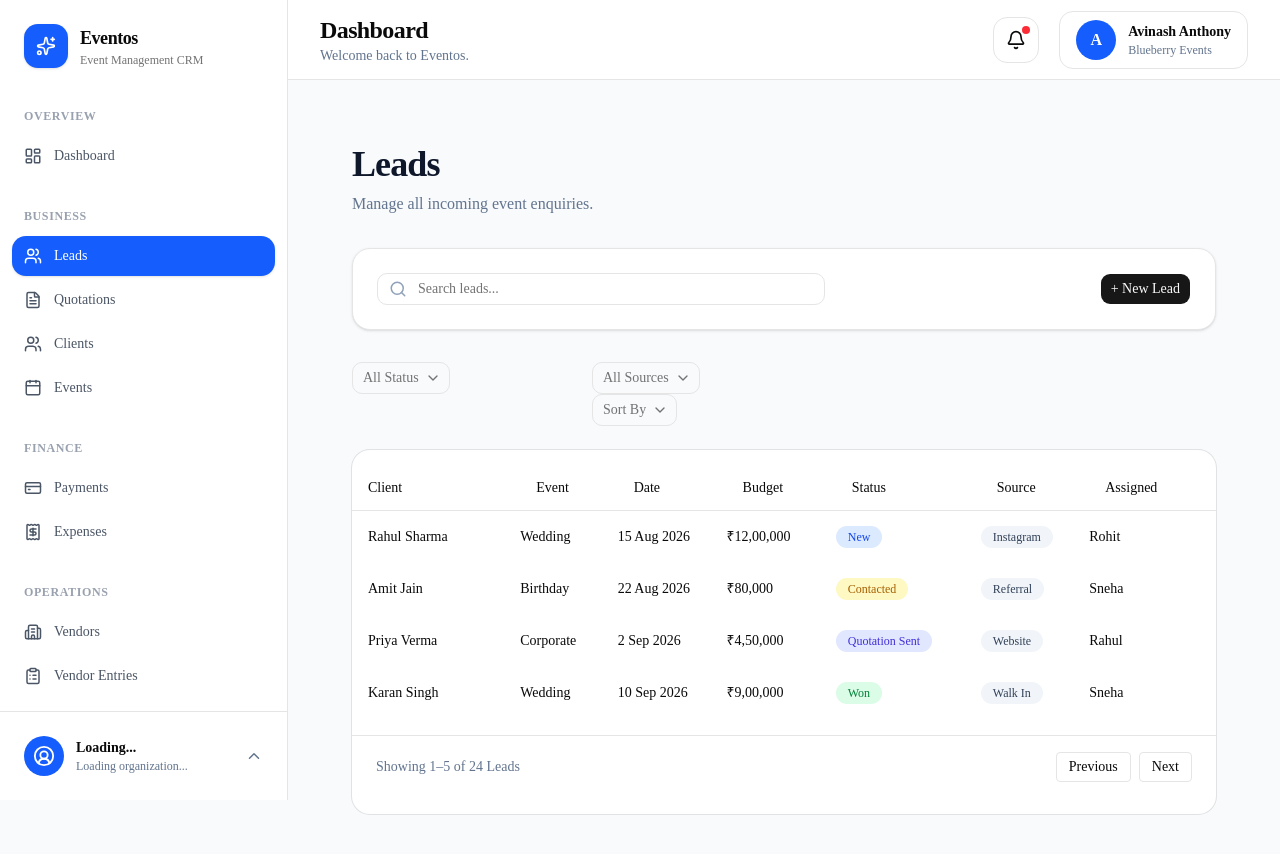
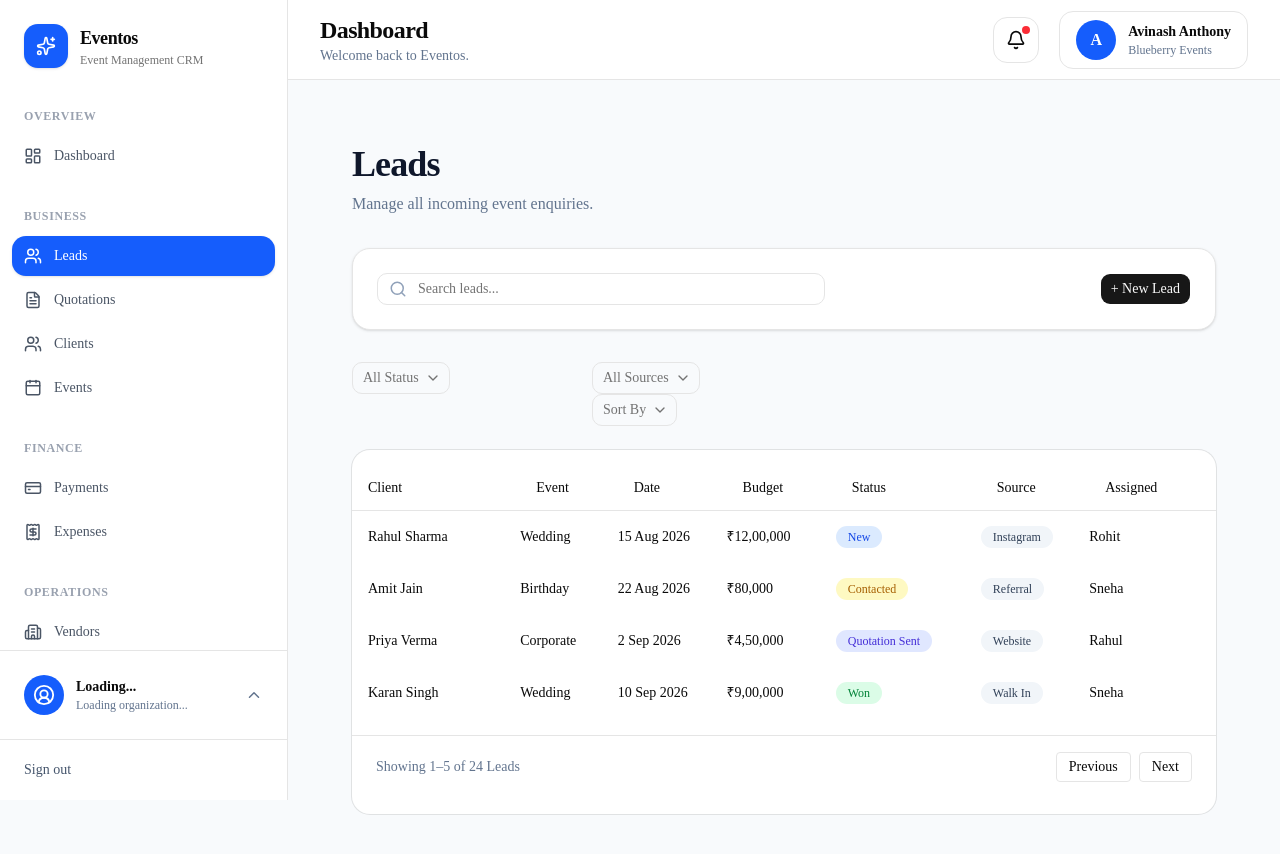
Before and after one commit to rohananthony2451-netizen/blueberry-crm, a Next.js app: page /leads in a window 1280 px wide. Shown: the top 854 px of the page. Built offline with nearby package versions, Linux system fonts and the light colour scheme.

Commit message:
feat: add logout flow

```diff
--- a/components/layout/AppShell.tsx
+++ b/components/layout/AppShell.tsx
@@ -2,6 +2,7 @@ import { ReactNode } from "react";
 
 import Sidebar from "./Sidebar";
 import Header from "./Header";
+
 
 interface AppShellProps {
   children: ReactNode;
--- a/components/layout/Sidebar.tsx
+++ b/components/layout/Sidebar.tsx
@@ -3,6 +3,7 @@
 import Logo from "./Logo";
 import Navigation from "./Navigation";
 import UserProfile from "./UserProfile";
+import LogoutButton from "@/components/shared/LogoutButton";
 
 export default function Sidebar() {
   return (
@@ -14,6 +15,9 @@ export default function Sidebar() {
       </div>
 
       <UserProfile />
+      <div className="border-t p-3">
+        <LogoutButton />
+        </div>
     </aside>
   );
 }
--- /dev/null
+++ b/components/shared/LogoutButton.tsx
@@ -0,0 +1,39 @@
+"use client";
+
+import { useState } from "react";
+import { useRouter } from "next/navigation";
+
+import { createClient } from "@/lib/supabase/client";
+
+export default function LogoutButton() {
+  const router = useRouter();
+  const [loading, setLoading] = useState(false);
+
+  async function handleLogout() {
+    setLoading(true);
+
+    const supabase = createClient();
+
+    const { error } = await supabase.auth.signOut();
+
+    if (error) {
+      console.error("Logout failed:", error);
+      setLoading(false);
+      return;
+    }
+
+    router.push("/login");
+    router.refresh();
+  }
+
+  return (
+    <button
+      type="button"
+      onClick={handleLogout}
+      disabled={loading}
+      className="w-full rounded-lg px-3 py-2 text-left text-sm font-medium text-slate-600 transition hover:bg-slate-100 hover:text-slate-900 disabled:cursor-not-allowed disabled:opacity-50"
+    >
+      {loading ? "Signing out..." : "Sign out"}
+    </button>
+  );
+}
```
